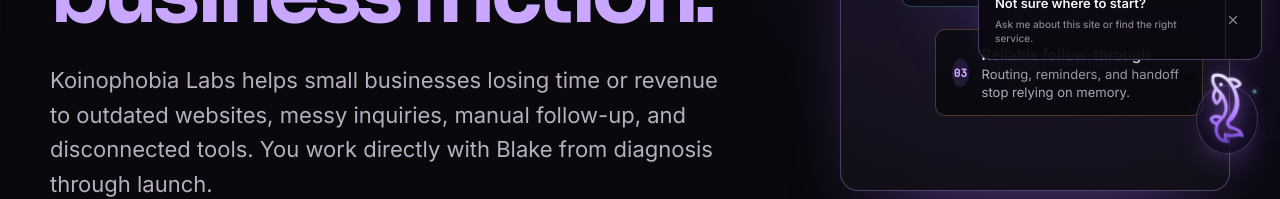
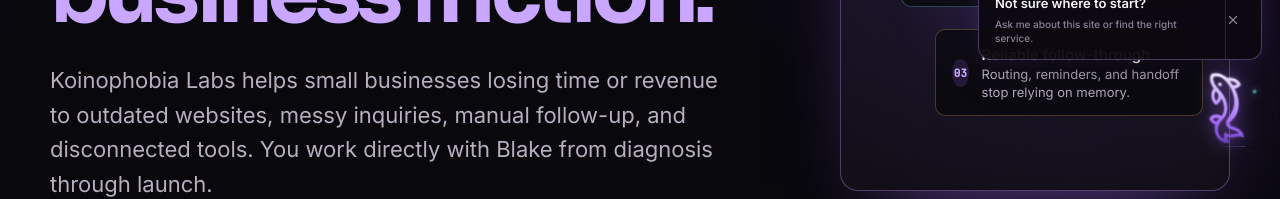
Before and after one commit to koinophobia-labs/koinophobia-labs-site, a Next.js app: page / in a window 1280 px wide. Shown: the part 624-823 px from the top of the page. Built offline with nearby package versions, Linux system fonts and the light colour scheme.

Commit message:
Make free-moving koi easy to select

```diff
--- a/app/koi-companion.css
+++ b/app/koi-companion.css
@@ -46,7 +46,7 @@
   padding: 8px 16px;
   overflow: visible;
   border: 0;
-  border-radius: 38px;
+  border-radius: 18px;
   background: transparent;
   color: #fff;
   cursor: pointer;
@@ -54,24 +54,16 @@
   isolation: isolate;
 }
 
-.koi-companion-trigger::before {
-  content: "";
-  position: absolute;
-  inset: 15px 4px 4px;
-  z-index: -2;
-  border: 1px solid rgba(201, 167, 255, .25);
-  border-radius: 50%;
-  background: radial-gradient(circle at 50% 35%, rgba(166, 108, 255, .13), rgba(8, 5, 17, .78) 70%);
-  box-shadow: 0 16px 34px -20px rgba(166, 108, 255, .9), inset 0 0 20px rgba(166, 108, 255, .08);
-  transition: border-color .2s ease, background .2s ease, box-shadow .2s ease;
-}
-
-.koi-companion-trigger:hover::before, .koi-companion-trigger[aria-expanded="true"]::before { border-color: rgba(201, 167, 255, .55); background: radial-gradient(circle at 50% 35%, rgba(166, 108, 255, .22), rgba(8, 5, 17, .88) 72%); }
 .koi-companion--collision .koi-companion-trigger { visibility: hidden; opacity: 0; pointer-events: none; }
-.koi-companion-trigger__koi { display: block; width: 38px; height: 70px; overflow: visible; transform-origin: 50% 58%; filter: drop-shadow(0 0 8px rgba(166, 108, 255, .42)); animation: koi-companion-rest 6.8s cubic-bezier(.42,0,.58,1) infinite; }
-.koi-companion-art__body { transform-box: fill-box; transform-origin: 50% 58%; }
-.koi-companion-trigger__water { position: absolute; inset: auto 10px 5px; height: 12px; z-index: -1; border: 1px solid rgba(110, 231, 242, .18); border-radius: 50%; opacity: .72; animation: koi-companion-ripple 6.8s ease-in-out infinite; }
+.koi-companion-trigger__koi { display: block; width: 38px; height: 70px; overflow: visible; transform-origin: 50% 58%; filter: drop-shadow(0 0 8px rgba(166, 108, 255, .55)); animation: koi-companion-swim 1.9s cubic-bezier(.42,0,.58,1) infinite; }
+.koi-companion-art__body { transform-box: fill-box; transform-origin: 50% 72%; animation: koi-companion-tail 1s ease-in-out infinite alternate; }
+.koi-companion-trigger__water { position: absolute; inset: auto 12px 4px; height: 10px; z-index: -1; opacity: .7; }
+.koi-companion-trigger__water::before, .koi-companion-trigger__water::after { content: ""; position: absolute; right: 0; height: 1px; border-radius: 999px; background: linear-gradient(90deg, transparent, rgba(110,231,242,.7)); transform-origin: right center; animation: koi-companion-wake 1.25s ease-out infinite; }
+.koi-companion-trigger__water::before { top: 2px; width: 34px; }
+.koi-companion-trigger__water::after { top: 7px; width: 24px; animation-delay: -.62s; }
 .koi-companion-trigger__signal { position: absolute; right: 5px; top: 19px; width: 5px; height: 5px; border-radius: 50%; background: var(--studio-cyan); box-shadow: 0 0 9px var(--studio-cyan); opacity: .42; }
+.koi-companion-presence[data-selectable="true"] .koi-companion-trigger { filter: drop-shadow(0 0 7px rgba(110,231,242,.28)); }
+.koi-companion-presence[data-selectable="true"] .koi-companion-trigger__signal { opacity: 1; }
 
 .koi-companion[data-motion-state="noticing"] .koi-companion-trigger__koi { animation: koi-companion-notice 1.15s cubic-bezier(.22,.8,.22,1) both; }
 .koi-companion[data-motion-state="inviting"] .koi-companion-trigger__koi { animation: koi-companion-invite 2.8s ease-in-out infinite; }
@@ -219,8 +211,9 @@
 .koi-companion-panel__loading, .koi-companion-panel-loader { padding: 28px; color: var(--studio-dim); font-size: 13px; }
 .koi-companion-panel-loader { position: fixed; right: 24px; bottom: 24px; z-index: 851; border: 1px solid var(--studio-line); border-radius: 10px; background: #121018; pointer-events: auto; }
 
-@keyframes koi-companion-rest { 0%,100% { transform: translate3d(0,2px,0) rotate(-2deg); } 45% { transform: translate3d(2px,-5px,0) rotate(2deg); } 70% { transform: translate3d(-1px,-2px,0) rotate(0deg); } }
-@keyframes koi-companion-ripple { 0%,100% { transform: scale(.78); opacity: .2; } 45% { transform: scale(1); opacity: .7; } 70% { transform: scale(.9); opacity: .35; } }
+@keyframes koi-companion-swim { 0%,100% { transform: translate3d(-2px,2px,0) rotate(-5deg); } 25% { transform: translate3d(2px,-3px,0) rotate(2deg); } 55% { transform: translate3d(-1px,-6px,0) rotate(5deg); } 78% { transform: translate3d(2px,-1px,0) rotate(-1deg); } }
+@keyframes koi-companion-tail { from { transform: skewX(-2deg) rotate(-1deg); } to { transform: skewX(3deg) rotate(1.5deg); } }
+@keyframes koi-companion-wake { 0% { opacity: 0; transform: translateX(4px) scaleX(.45); } 35% { opacity: .8; } 100% { opacity: 0; transform: translateX(-8px) scaleX(1.08); } }
 @keyframes koi-companion-notice { 0% { transform: translateY(0) rotate(-2deg); } 45% { transform: translate(-4px,-6px) rotate(-10deg) scale(1.04); } 100% { transform: translateY(0) rotate(-2deg); } }
 @keyframes koi-companion-invite { 0%,100% { transform: translateY(1px) rotate(-3deg); } 50% { transform: translateY(-7px) rotate(4deg); } }
 @keyframes koi-companion-signal { 50% { opacity: .35; transform: scale(.75); } }
--- a/components/companion/KoiCompanion.tsx
+++ b/components/companion/KoiCompanion.tsx
@@ -27,7 +27,7 @@ const KoiCompanionPanel = dynamic(() => import("@/components/companion/KoiCompan
 function interactionInProgress() {
   const active = document.activeElement as HTMLElement | null;
   if (active?.matches("input, textarea, select, [contenteditable='true']")) return true;
-  return Boolean(document.querySelector("dialog[open], [role='dialog'], [aria-modal='true'], [aria-expanded='true']"));
+  return Boolean(document.querySelector("dialog[open], [role='dialog'], [aria-modal='true'], [aria-expanded='true'], .koi-companion-invitation"));
 }
 
 function triggerOverlapsInteractiveControl(trigger: HTMLElement) {
@@ -135,6 +135,9 @@ export default function KoiCompanion() {
     let targetX = 0;
     let targetY = 0;
     let lastCollisionCheck = 0;
+    let selectionLocked = false;
+    let settleTimer = 0;
+    const triggerElement = triggerRef.current;
 
     const render = (timestamp: number) => {
       currentX += (targetX - currentX) * 0.16;
@@ -152,6 +155,14 @@ export default function KoiCompanion() {
 
     const follow = (event: PointerEvent) => {
       if (event.pointerType === "touch" || interactionInProgress()) return;
+      const trigger = triggerRef.current;
+      if (selectionLocked && trigger) {
+        const rect = trigger.getBoundingClientRect();
+        const distance = Math.hypot(event.clientX - (rect.left + rect.width / 2), event.clientY - (rect.top + rect.height / 2));
+        if (distance <= 170) return;
+        selectionLocked = false;
+        if (presence) presence.dataset.selectable = "false";
+      }
       const side = context.preferredSide;
       const anchorX = side === "right" ? window.innerWidth - 53 : 53;
       const anchorY = window.innerHeight - 62;
@@ -168,13 +179,30 @@ export default function KoiCompanion() {
       setMotionState("noticing");
       if (noticeTimerRef.current) window.clearTimeout(noticeTimerRef.current);
       noticeTimerRef.current = window.setTimeout(() => setMotionState("resting"), 700);
+      window.clearTimeout(settleTimer);
+      settleTimer = window.setTimeout(() => {
+        selectionLocked = true;
+        if (presence) presence.dataset.selectable = "true";
+        setMotionState("resting");
+      }, 280);
+    };
+
+    const lockForSelection = () => {
+      selectionLocked = true;
+      window.clearTimeout(settleTimer);
+      if (presence) presence.dataset.selectable = "true";
+      setMotionState("resting");
     };
 
     window.addEventListener("pointermove", follow, { passive: true });
+    triggerElement?.addEventListener("pointerenter", lockForSelection);
     return () => {
       window.cancelAnimationFrame(frame);
+      window.clearTimeout(settleTimer);
       window.removeEventListener("pointermove", follow);
+      triggerElement?.removeEventListener("pointerenter", lockForSelection);
       presence?.style.removeProperty("transform");
+      if (presence) presence.dataset.selectable = "false";
     };
   }, [context.enabled, context.preferredSide, hostAllowed, hydrated, open, reducedMotion]);
 
@@ -276,7 +304,7 @@ export default function KoiCompanion() {
       data-reduced-motion={reducedMotion ? "true" : "false"}
       data-paused={paused ? "true" : "false"}
     >
-      <div ref={presenceRef} className="koi-companion-presence" data-bubble-side={context.preferredSide} data-bubble-vertical="above">
+      <div ref={presenceRef} className="koi-companion-presence" data-bubble-side={context.preferredSide} data-bubble-vertical="above" data-selectable="false">
         {invitationVisible && context.invitation ? (
           <div className="koi-companion-invitation" role="status">
             <button className="koi-companion-invitation__message" type="button" onClick={() => openPanel("invitation")}>{context.invitation}<small>Ask me about this site or find the right service.</small></button>
--- a/scripts/qa-koi-companion.mjs
+++ b/scripts/qa-koi-companion.mjs
@@ -84,6 +84,13 @@ try {
     await page.waitForTimeout(850);
     const followedKoiBox = await trigger.boundingBox();
     check(Boolean(initialKoiBox && followedKoiBox && Math.abs(followedKoiBox.x - initialKoiBox.x) > 500 && followedKoiBox.x < 600), "desktop koi freely follows the pointer across the viewport", JSON.stringify({ initialKoiBox, followedKoiBox }));
+    check(await page.locator(".koi-companion-presence").getAttribute("data-selectable") === "true", "koi settles into a selectable state after pointer pause");
+    if (followedKoiBox) {
+      await page.mouse.move(followedKoiBox.x + followedKoiBox.width / 2, followedKoiBox.y + followedKoiBox.height / 2);
+      await page.waitForTimeout(180);
+      const selectionBox = await trigger.boundingBox();
+      check(Boolean(selectionBox && Math.abs(selectionBox.x - followedKoiBox.x) < 4 && Math.abs(selectionBox.y - followedKoiBox.y) < 4), "koi stays still while the pointer approaches to select it", JSON.stringify({ followedKoiBox, selectionBox }));
+    }
     const collision = await page.evaluate(() => {
       const triggerRect = document.querySelector("[data-testid='koi-companion-trigger']")?.getBoundingClientRect();
       const navRect = document.querySelector(".studio-nav")?.getBoundingClientRect();
```
Also changed, not shown: 3 other files (tests, documents, lock files or other folders).
